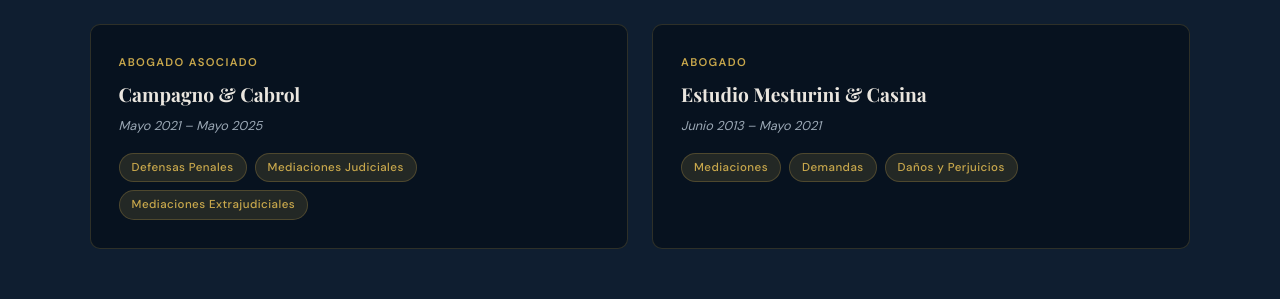
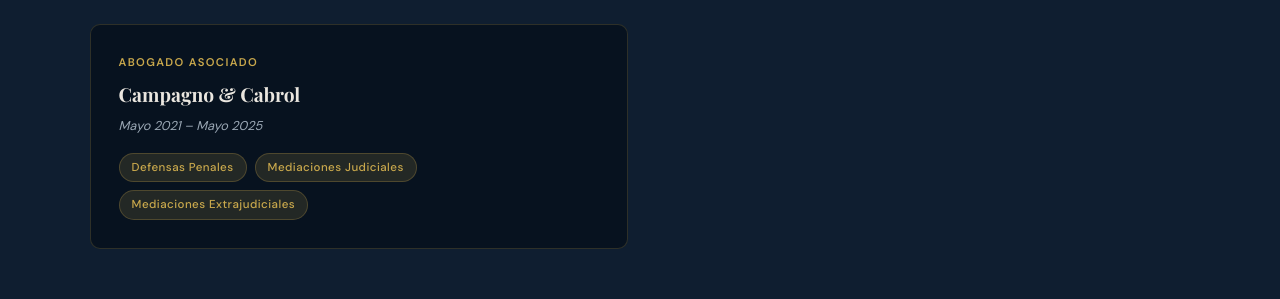
Before and after one commit to campvictor53/camp-wev, a plain HTML site: page index.html in a window 1280 px wide. Shown: the part 1449-1748 px from the top of the page. Drawn offline with nearby package versions, Linux system fonts and the light colour scheme.

Commit message:
Borrado casini

```diff
--- a/index.html
+++ b/index.html
@@ -161,8 +161,7 @@
 
   .hero-bg {
     position: absolute; inset: 0; pointer-events: none;
-    background: radial-gradient(ellipse 60% 70% at 85% 50%, rgba(11,31,58,0.6) 0%, transparent 70%),
-                radial-gradient(ellipse 40% 50% at 15% 80%, rgba(201,168,76,0.06) 0%, transparent 60%);
+    background: radial-gradient(ellipse 40% 50% at 15% 80%, rgba(201,168,76,0.06) 0%, transparent 60%);
   }
   .hero-bg-lines {
     position: absolute; inset: 0;
@@ -496,7 +495,6 @@
   }
   .reveal.visible { opacity: 1; transform: translateY(0); }
 
-  /* Stagger delays */
   .reveal:nth-child(1) { transition-delay: 0.05s; }
   .reveal:nth-child(2) { transition-delay: 0.12s; }
   .reveal:nth-child(3) { transition-delay: 0.19s; }
@@ -599,7 +597,7 @@
       <div class="hero-photo-frame"></div>
       <div class="hero-photo-corner tl"></div>
       <div class="hero-photo-corner br"></div>
-      <img src="Untitled.jpg" alt="Dr. Victor Campagno" class="hero-photo"
+      <img src="Untitled2.jpg" alt="Dr. Victor Campagno" class="hero-photo"
         onerror="this.style.display='none'; this.parentElement.querySelector('.hero-photo-frame').innerHTML='<div style=\'display:flex;align-items:center;justify-content:center;height:100%;font-family:Playfair Display,serif;font-size:5rem;color:var(--gold);opacity:0.3;\'>VC</div>'">
       <div class="hero-photo-badge">
         <div class="num">10+</div>
@@ -649,17 +647,6 @@
         <span class="tag">Defensas Penales</span>
         <span class="tag">Mediaciones Judiciales</span>
         <span class="tag">Mediaciones Extrajudiciales</span>
-      </div>
-    </div>
-
-    <div class="exp-card reveal">
-      <div class="exp-role">Abogado</div>
-      <div class="exp-org">Estudio Mesturini & Casina</div>
-      <div class="exp-period">Junio 2013 – Mayo 2021</div>
-      <div class="exp-tags">
-        <span class="tag">Mediaciones</span>
-        <span class="tag">Demandas</span>
-        <span class="tag">Daños y Perjuicios</span>
       </div>
     </div>
 
```
Also changed, not shown: Untitled2.jpg (added).
